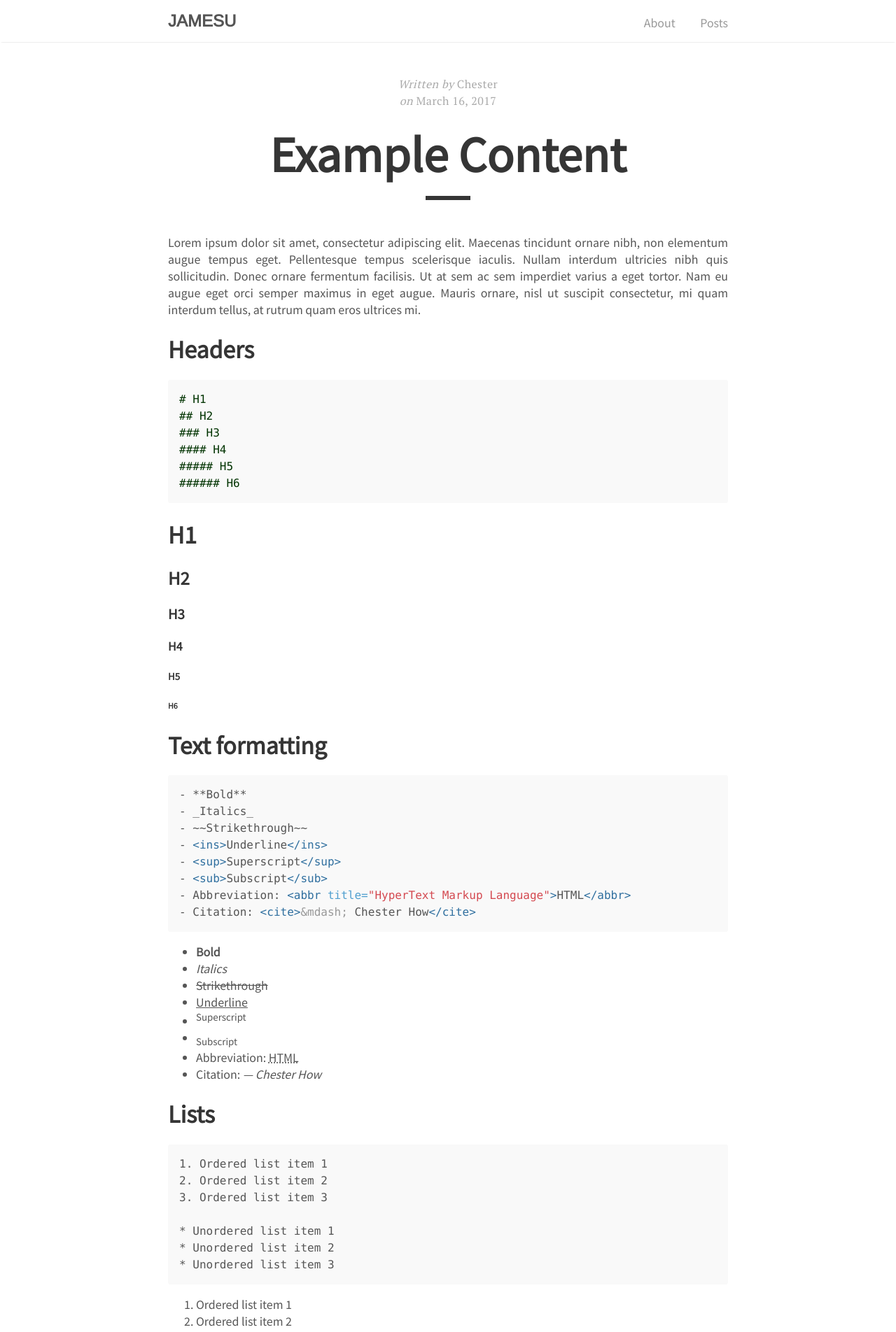
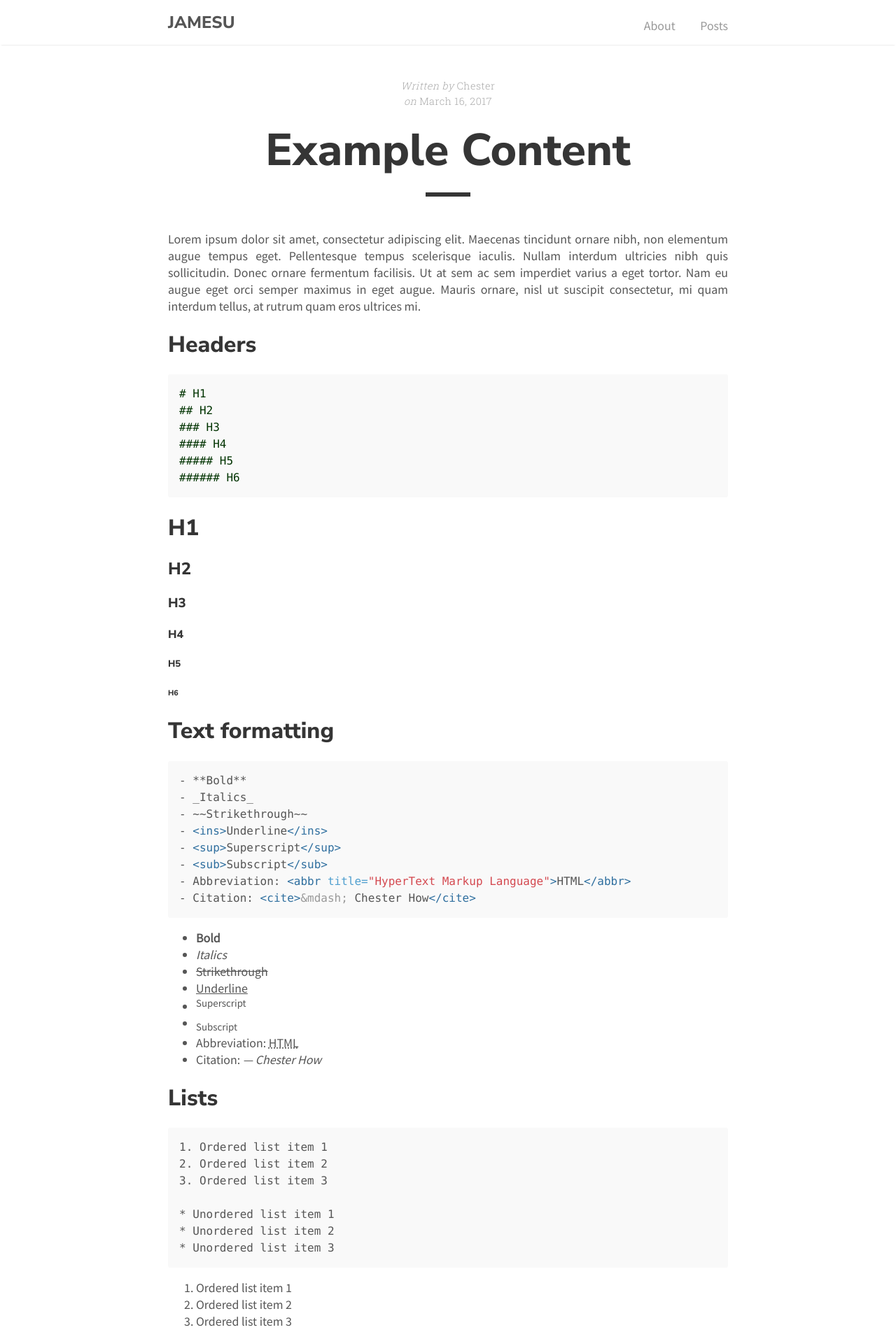
Before and after one commit to jamesujeon/jamesujeon.github.io-origin, a Jekyll site: the page built from _posts/2017-03-16-example-content.md, in a window 1280 px wide. Shown: the top 1904 px of the page at 70% size. Built offline with Jekyll 4.4.1, drawn with Linux system fonts in a browser that asks for light colours; a style sheet for code colours, icons or effects is not loaded.

Commit message:
Change fonts

```diff
--- a/_includes/head.html
+++ b/_includes/head.html
@@ -8,7 +8,8 @@
 
   <!-- CSS -->
   <link rel="stylesheet" href="{{ "/assets/main.css" | relative_url }}">
-  <link rel="stylesheet" href="https://fonts.googleapis.com/css?family=PT+Serif|Noto+Sans+KR|Noto+Sans|Arimo&display=swap">
+  <link rel="stylesheet" href="https://fonts.googleapis.com/css?family=Roboto+Slab:300&display=swap">
+  <link rel="stylesheet" href="https://fonts.googleapis.com/css?family=Nunito+Sans:800|Noto+Sans+KR|Noto+Sans&display=swap">
   <link rel='stylesheet' href='//cdn.jsdelivr.net/npm/hack-font@3.3.0/build/web/hack.css'>
 
   <!-- Favicon -->
--- a/_sass/tale/_base.scss
+++ b/_sass/tale/_base.scss
@@ -31,6 +31,7 @@ h4,
 h5,
 h6 {
   color: $default-shade;
+  font-family: $title-font;
   line-height: normal;
 }
 
--- a/_sass/tale/_catalogue.scss
+++ b/_sass/tale/_catalogue.scss
@@ -18,11 +18,13 @@
   &-time {
     color: $default-tint;
     font-family: $serif;
+    font-size: 0.9rem;
     letter-spacing: .5px;
   }
 
   &-title {
     color: $default-shade;
+    font-family: $title-font;
     display: block;
     font-size: 2rem;
     font-weight: 700;
--- a/_sass/tale/_layout.scss
+++ b/_sass/tale/_layout.scss
@@ -26,7 +26,7 @@ footer,
   &-title {
     @include transition(all .2s ease-out);
     color: $default-color;
-    font-family: $nav-title-font;
+    font-family: $title-font;
     display: inline-block;
     margin: 0;
     padding-right: .2rem;
--- a/_sass/tale/_post.scss
+++ b/_sass/tale/_post.scss
@@ -4,6 +4,7 @@
   &-info {
     color: $default-tint;
     font-family: $serif;
+    font-size: 0.9rem;
     letter-spacing: 0.5px;
     text-align: center;
 
@@ -14,6 +15,7 @@
 
   &-title {
     color: $default-shade;
+    font-family: $title-font;
     font-size: 4rem;
     margin: 1rem 0;
     text-align: center;
--- a/_sass/tale/_variables.scss
+++ b/_sass/tale/_variables.scss
@@ -11,10 +11,10 @@ $shadow-color: rgba(0, 0, 0, .2);
 $code-color: #bf616a;
 
 // Fonts
-$serif: 'PT Serif', Palatino, 'Palatino LT STD', 'Palatino Linotype', 'Book Antiqua', 'Georgia', serif;
+$serif: 'Roboto Slab', Palatino, 'Palatino LT STD', 'Palatino Linotype', 'Book Antiqua', 'Georgia', serif;
 $sans-serif: 'Noto Sans KR', 'Noto Sans', 'Helvetica Neue', 'Segoe UI', Helvetica, Arial, sans-serif;
 $monospaced: Hack, Menlo, Monaco, monospace;
-$nav-title-font: 'Arimo', 'Noto Sans KR', 'Noto Sans', 'Helvetica Neue', 'Segoe UI', Helvetica, Arial, sans-serif;
+$title-font: 'Nunito Sans', 'Noto Sans KR', 'Noto Sans', 'Helvetica Neue', 'Segoe UI', Helvetica, Arial, sans-serif;
 
 @mixin box-sizing($type: border-box) {
   -webkit-box-sizing: $type;
```
